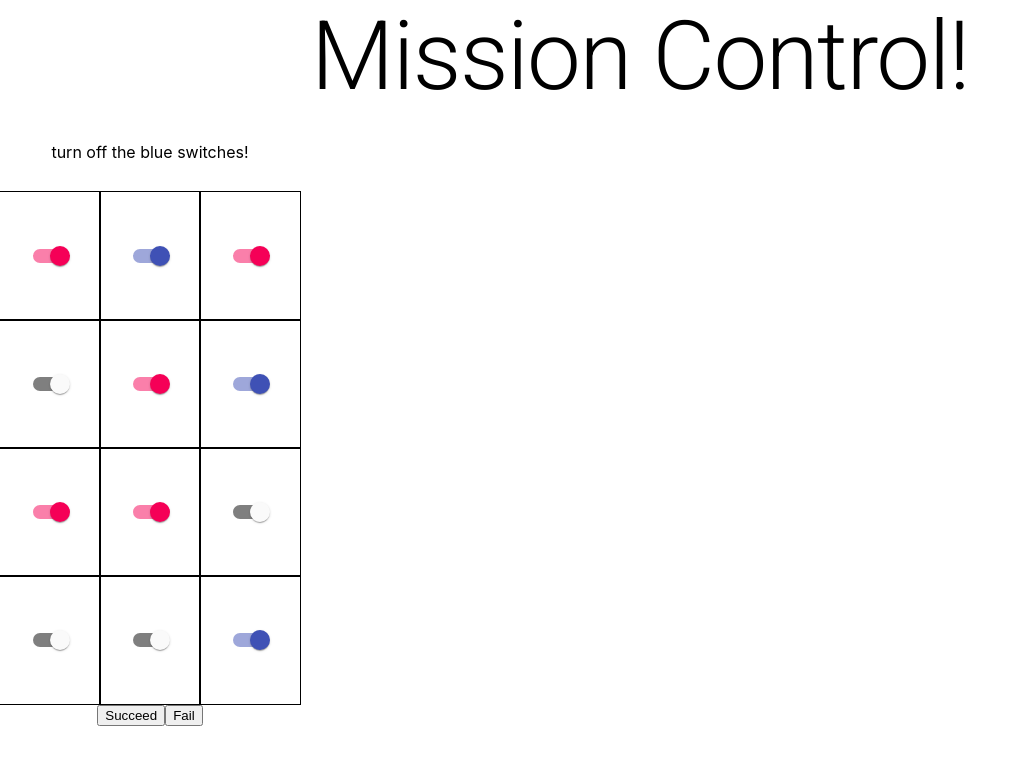
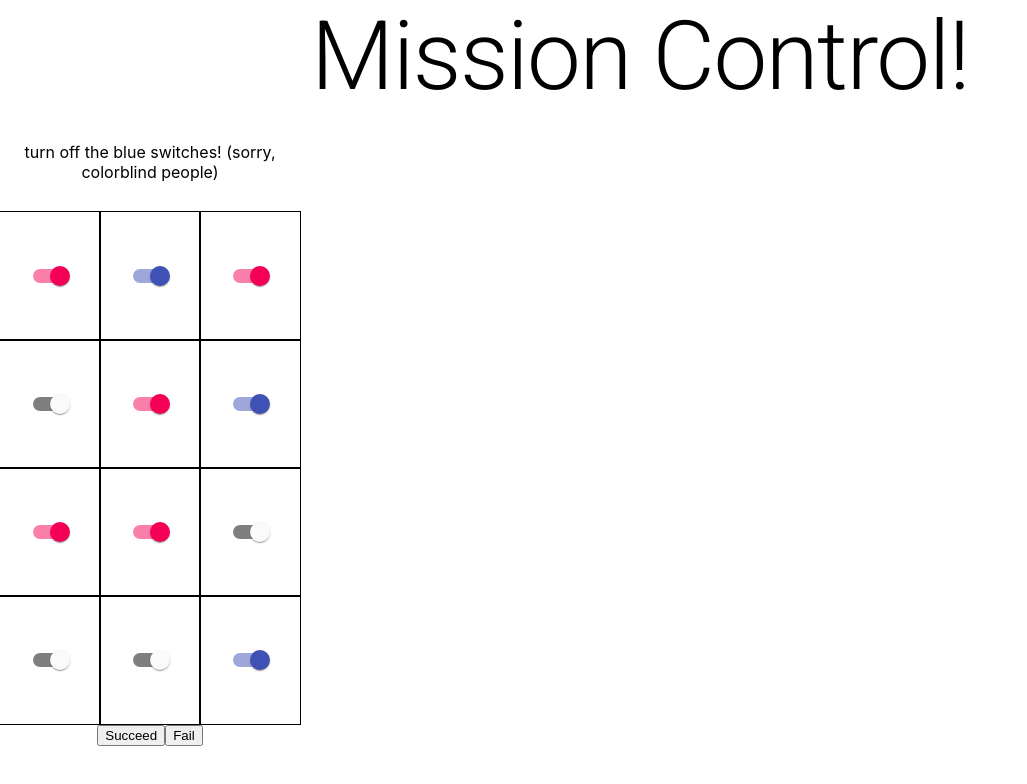
Before and after one commit to Mrcampbell/hackathon, a React (Create React App) app: page / in a window 1280 px wide. Shown: the top 784 px of the page, without its empty margins (0-1027 px from the left). Built offline with nearby package versions, Linux system fonts and the light colour scheme.

Commit message:
added apology

```diff
--- a/src/ViewPort/ViewPort.js
+++ b/src/ViewPort/ViewPort.js
@@ -33,7 +33,7 @@ function ViewPort() {
       break;
 
     case "BlueSwitch":
-      stageComponent = <BlueSwitch instructions="turn off the blue switches!" onSucceed={() => advance("B")} onFail={fail} />;
+      stageComponent = <BlueSwitch instructions="turn off the blue switches! (sorry, colorblind people)" onSucceed={() => advance("B")} onFail={fail} />;
       break;
 
     case "PushCount":
```
